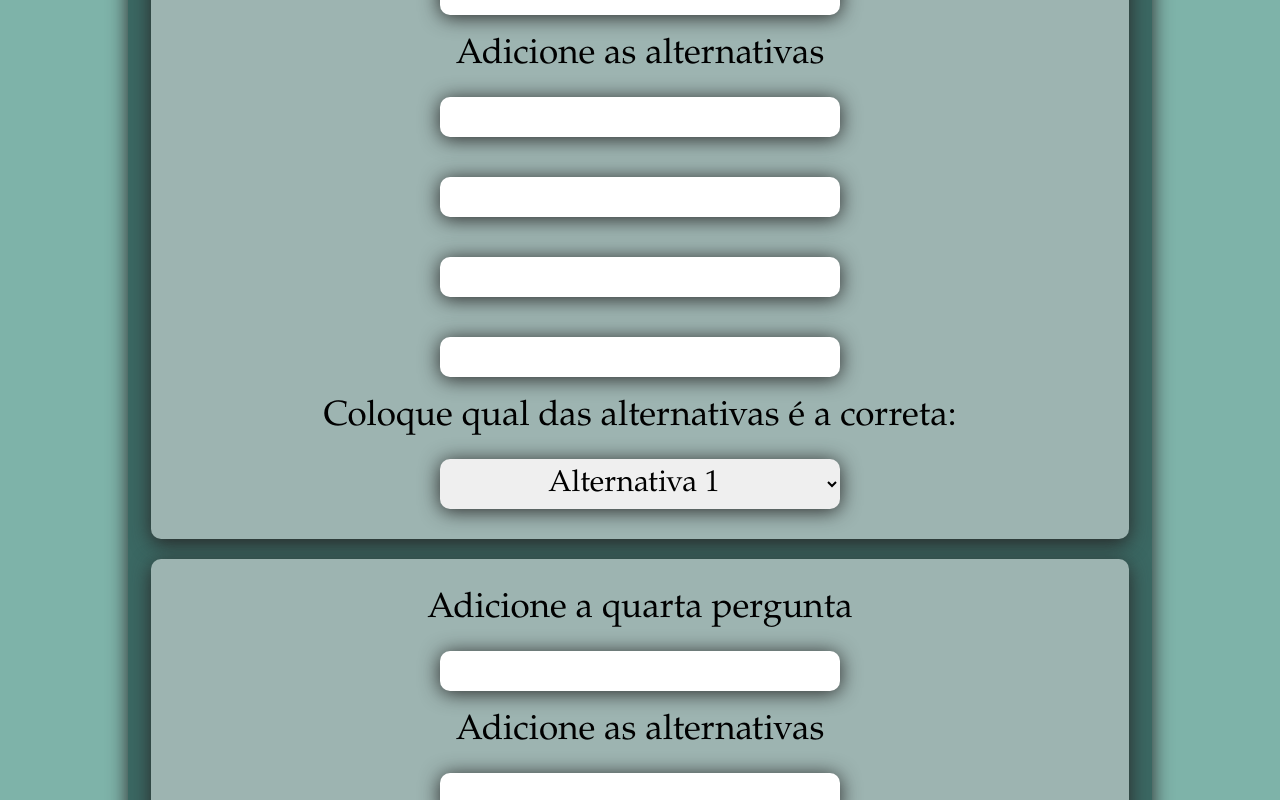
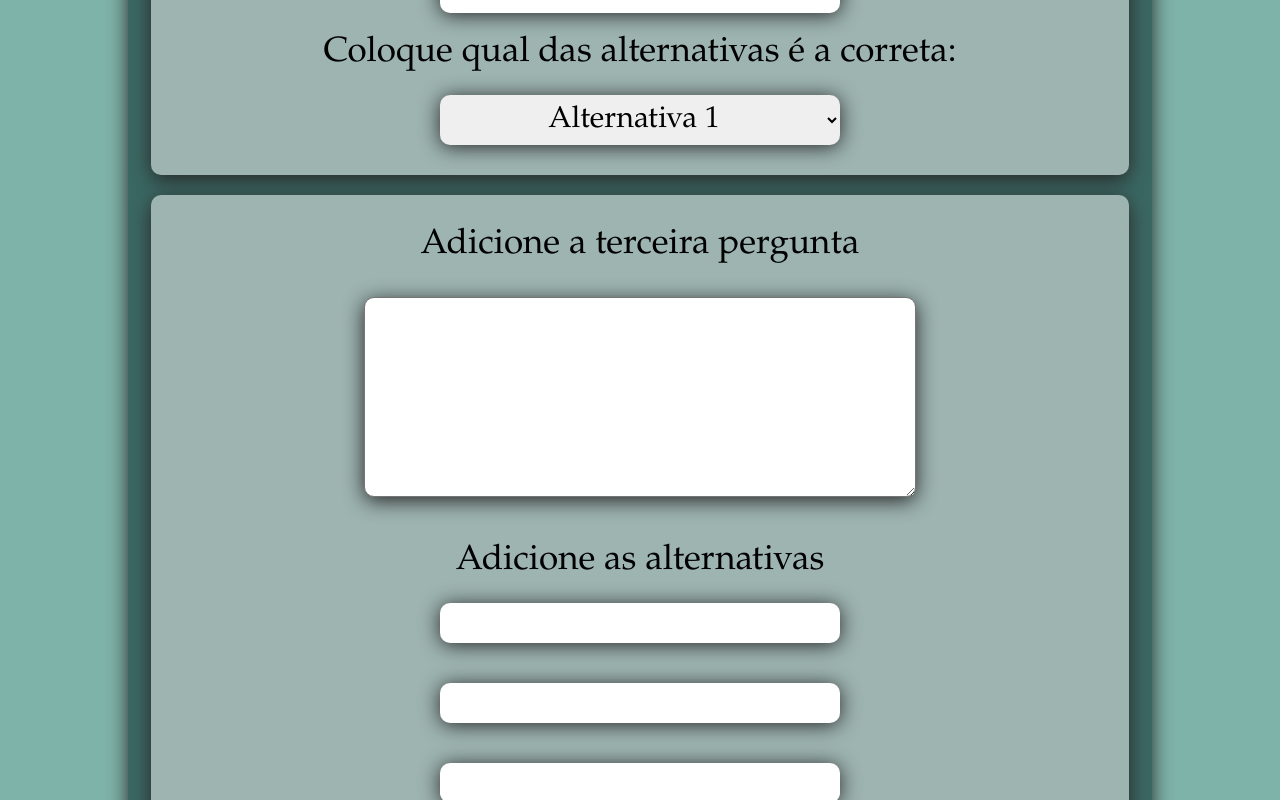
Before and after one commit to Bob-Cafezento/Front, a Vue app: page /adicionarformulario in a window 1280 px wide. Shown: the part 2000-2800 px from the top of the page. Built offline with nearby package versions, Linux system fonts and the light colour scheme.

Commit message:
Terminado o form e o cont

```diff
--- a/src/views/AdicionarFormularioView.vue
+++ b/src/views/AdicionarFormularioView.vue
@@ -4,17 +4,17 @@
         <main>
             <div class="box">
                 Adicione um Título para este Formulário<br>
-                <input type="text" v-model="formulario.titulo">
+                <input id="text" type="text" v-model="formulario.titulo">
             </div>
             <div class="box">
                 Adicione a primeira pergunta<br>
                 <textarea type="text" v-model="formulario.pergunta1"></textarea><br>
 
                 Adicione as alternativas<br>
-                <input type="text" v-model="formulario.alternativa1"><br>
-                <input type="text" v-model="formulario.alternativa2"><br>
-                <input type="text" v-model="formulario.alternativa3"><br>
-                <input type="text" v-model="formulario.alternativa4"><br>
+                <input id="text" type="text" v-model="formulario.alternativa1"><br>
+                <input id="text" type="text" v-model="formulario.alternativa2"><br>
+                <input id="text" type="text" v-model="formulario.alternativa3"><br>
+                <input id="text" type="text" v-model="formulario.alternativa4"><br>
 
                 Coloque qual das alternativas é a correta:<br>
                 <select name="select">
@@ -26,15 +26,15 @@
             </div>
             <div class="box">
                 Adicione a segunda pergunta<br>
-                <input type="text" v-model="pergunta2"><br>
+                <textarea type="text" v-model="formulario.pergunta2"></textarea><br>
 
                 Adicione as alternativas<br>
-                <input type="text" v-model="formulario.alternativa5"><br>
-                <input type="text" v-model="formulario.alternativa6"><br>
-                <input type="text" v-model="formulario.alternativa7"><br>
-                <input type="text" v-model="formulario.alternativa8"><br>
+                <input id="text" type="text" v-model="formulario.alternativa5"><br>
+                <input id="text" type="text" v-model="formulario.alternativa6"><br>
+                <input id="text" type="text" v-model="formulario.alternativa7"><br>
+                <input id="text" type="text" v-model="formulario.alternativa8"><br>
 
-                Coloque qual das alternativas é a correta:<br><br>
+                Coloque qual das alternativas é a correta:<br>
                 <select name="select">
                     <option value="valor1" selected>Alternativa 1</option>
                     <option value="valor2" >Alternativa 2</option>
@@ -44,13 +44,13 @@
             </div>
             <div class="box">
                 Adicione a terceira pergunta<br>
-                <input type="text" v-model="formulario.pergunta3"><br>
+                <textarea type="text" v-model="formulario.pergunta3"></textarea><br>
 
                 Adicione as alternativas<br>
-                <input type="text" v-model="formulario.alternativa9"><br>
-                <input type="text" v-model="formulario.alternativa10"><br>
-                <input type="text" v-model="formulario.alternativa11"><br>
-                <input type="text" v-model="formulario.alternativa12"><br>
+                <input id="text" type="text" v-model="formulario.alternativa9"><br>
+                <input id="text" type="text" v-model="formulario.alternativa10"><br>
+                <input id="text" type="text" v-model="formulario.alternativa11"><br>
+                <input id="text" type="text" v-model="formulario.alternativa12"><br>
 
                 Coloque qual das alternativas é a correta:<br>
                 <select name="select">
@@ -62,13 +62,13 @@
             </div>
             <div class="box">
                 Adicione a quarta pergunta<br>
-                <input type="text" v-model="formulario.pergunta4"><br>
+                <textarea type="text" v-model="formulario.pergunta4"></textarea><br>
 
                 Adicione as alternativas<br>
-                <input type="text" v-model="formulario.alternativa13"><br>
-                <input type="text" v-model="formulario.alternativa14"><br>
-                <input type="text" v-model="formulario.alternativa15"><br>
-                <input type="text" v-model="formulario.alternativa16"><br>
+                <input id="text" type="text" v-model="formulario.alternativa13"><br>
+                <input id="text" type="text" v-model="formulario.alternativa14"><br>
+                <input id="text" type="text" v-model="formulario.alternativa15"><br>
+                <input id="text" type="text" v-model="formulario.alternativa16"><br>
 
                 Coloque qual das alternativas é a correta:<br>
                 <select name="select">
@@ -80,13 +80,13 @@
             </div>
             <div class="box">
                 Adicione a quinta pergunta <br>
-                <input type="text" v-model="formulario.pergunta5"><br>
+                <textarea type="text" v-model="formulario.pergunta5"></textarea><br>
 
                 Adicione as alternativas<br>
-                <input type="text" v-model="formulario.alternativa17"><br>
-                <input type="text" v-model="formulario.alternativa18"><br>
-                <input type="text" v-model="formulario.alternativa19"><br>
-                <input type="text" v-model="formulario.alternativa20"><br>
+                <input id="text" type="text" v-model="formulario.alternativa17"><br>
+                <input id="text" type="text" v-model="formulario.alternativa18"><br>
+                <input id="text" type="text" v-model="formulario.alternativa19"><br>
+                <input id="text" type="text" v-model="formulario.alternativa20"><br>
 
                 Coloque qual das alternativas é a correta:<br>
                 <select name="select">
@@ -94,7 +94,11 @@
                     <option value="valor2" >Alternativa 2</option>
                     <option value="valor3">Alternativa 3</option>
                     <option value="valor3">Alternativa 4</option>
-                </select>
+                </select><br>
+            </div>
+            <div class="box">
+                Quando o Formulário e o conteúdo estiverem prontos, clique abaixo para salvar:<br>
+                <input type="submit" class="submit">
             </div>
         </main>
 
@@ -110,29 +114,30 @@
             <div><input type="radio" class="radio" name="Pergunta1" value="">{{ formulario.alternativa4 }}</div><br>
             <!--Segunda pergunta-->
             {{ formulario.pergunta2 }}<br>
-            <div><input type="radio" class="radio" name="Pergunta" value="">{{ formulario.alternativa5 }}</div><br>
-            <div><input type="radio" class="radio" name="Pergunta" value="">{{ formulario.alternativa6 }}</div><br>
-            <div><input type="radio" class="radio" name="Pergunta" value="">{{ formulario.alternativa7 }}</div><br>
-            <div><input type="radio" class="radio" name="Pergunta" value="">{{ formulario.alternativa8 }}</div><br>
+            <div><input type="radio" class="radio" name="Pergunta2" value="">{{ formulario.alternativa5 }}</div><br>
+            <div><input type="radio" class="radio" name="Pergunta2" value="">{{ formulario.alternativa6 }}</div><br>
+            <div><input type="radio" class="radio" name="Pergunta2" value="">{{ formulario.alternativa7 }}</div><br>
+            <div><input type="radio" class="radio" name="Pergunta2" value="">{{ formulario.alternativa8 }}</div><br>
             <!--Terceira pergunta-->
             {{ formulario.pergunta3 }}<br>
-            <div><input type="radio" class="radio" name="Pergunta" value="">{{ formulario.alternativa9 }}</div><br>
-            <div><input type="radio" class="radio" name="Pergunta" value="">{{ formulario.alternativa10 }}</div><br>
-            <div><input type="radio" class="radio" name="Pergunta" value="">{{ formulario.alternativa11 }}</div><br>
-            <div><input type="radio" class="radio" name="Pergunta" value="">{{ formulario.alternativa12 }}</div><br>
+            <div><input type="radio" class="radio" name="Pergunta3" value="">{{ formulario.alternativa9 }}</div><br>
+            <div><input type="radio" class="radio" name="Pergunta3" value="">{{ formulario.alternativa10 }}</div><br>
+            <div><input type="radio" class="radio" name="Pergunta3" value="">{{ formulario.alternativa11 }}</div><br>
+            <div><input type="radio" class="radio" name="Pergunta3" value="">{{ formulario.alternativa12 }}</div><br>
             <!--Quarta pergunta-->
             {{ formulario.pergunta4 }}<br>
-            <div><input type="radio" class="radio" name="Pergunta" value="">{{ formulario.alternativa13 }}</div><br>
-            <div><input type="radio" class="radio" name="Pergunta" value="">{{ formulario.alternativa14 }}</div><br>
-            <div><input type="radio" class="radio" name="Pergunta" value="">{{ formulario.alternativa15 }}</div><br>
-            <div><input type="radio" class="radio" name="Pergunta" value="">{{ formulario.alternativa16 }}</div><br>
+            <div><input type="radio" class="radio" name="Pergunta4" value="">{{ formulario.alternativa13 }}</div><br>
+            <div><input type="radio" class="radio" name="Pergunta4" value="">{{ formulario.alternativa14 }}</div><br>
+            <div><input type="radio" class="radio" name="Pergunta4" value="">{{ formulario.alternativa15 }}</div><br>
+            <div><input type="radio" class="radio" name="Pergunta4" value="">{{ formulario.alternativa16 }}</div><br>
             <!--Segunda pergunta-->
             {{ formulario.pergunta5 }}<br>
-            <div><input type="radio" class="radio" name="Pergunta" value="">{{ formulario.alternativa17 }}<br></div>
-            <div><input type="radio" class="radio" name="Pergunta" value="">{{ formulario.alternativa18 }}</div><br>
-            <div><input type="radio" class="radio" name="Pergunta" value="">{{ formulario.alternativa19 }}</div><br>
-            <div><input type="radio" class="radio" name="Pergunta" value="">{{ formulario.alternativa20 }}</div><br>
+            <div><input type="radio" class="radio" name="Pergunta5" value="">{{ formulario.alternativa17 }}</div><br>
+            <div><input type="radio" class="radio" name="Pergunta5" value="">{{ formulario.alternativa18 }}</div><br>
+            <div><input type="radio" class="radio" name="Pergunta5" value="">{{ formulario.alternativa19 }}</div><br>
+            <div><input type="radio" class="radio" name="Pergunta5" value="">{{ formulario.alternativa20 }}</div><br>
         </main>
+
     </div>
 </template>
 
@@ -149,26 +154,30 @@ export default {
 </script>
 
 <style scoped>
+    .resumo{
+        display: flex;
+        align-items: flex-start;
+        white-space: pre-line;
+    }
     .box{
         width: 100%;
-    }
-    .resumo{
-        white-space: pre-line;
     }
     .titulo{
         font-size: 50px;
     }
+    .submit{
+        background-color: rgb(18, 151, 177)
+    }
+
     h1{
         padding: 0;
         margin-top: 20px;
     }
     h3{
-        margin-top: 20px;
-        padding-bottom: 20px;
-    }
-    h4{
-        font-family: garamond;
-        font-size: 30px;
+        margin-top: 0;
+        border-radius: 10px;
+        text-align: center;
+        box-shadow: 0 2px 20px var(--preto-claro);
     }
     select{
         margin-top: 20px;
@@ -195,10 +204,14 @@ export default {
         font-size: 30px;
         box-shadow: 0 2px 20px var(--preto-claro);
     }
+    input#text:hover{
+        box-shadow: 0 4px 40px var(--preto-claro);
+    }
     .radio{
+        margin-left: 50px;
         size-adjust: border;
         width: 42px;
-        margin: 0;
+        margin-top: 0;
         border: none;
         border-radius: 10px;
         font-family: Garamond;
@@ -206,23 +219,30 @@ export default {
         box-shadow: none;
     }
 
-    input:hover{
-        box-shadow: 0 4px 60px var(--preto-claro);
-    }
-    .radio:hover{
-        border-radius: 100%;
-        box-shadow: 0 4px 60px var(--preto-claro);
-    }
-
     textarea{
-        width: 1000px;
-        height: 100px;
+        margin: 30px;
+        width: 60%;
+        height: 200px;
         border-radius: 10px;
         font-family: Garamond;
-        font-size: 30px;
+        font-size: 20px;
         box-shadow: 0 4px 20px var(--preto-claro);
     }
     textarea:hover{
         box-shadow: 0 4px 60px var(--preto-claro);
     }
+    body::-webkit-scrollbar {
+        width: 15px;
+    }
+
+    body::-webkit-scrollbar-track {
+        background: var(--branco-esverdeado);
+        border-left: 1px solid var(--preto-claro);
+    }
+
+    body::-webkit-scrollbar-thumb {
+        background-color: var(--verde-claro);
+        border-radius: 7px;
+        border: 2px solid var(--preto-claro);
+    }
 </style>
```
Also changed, not shown: src/views/AdicionarConteudoView.vue (+13 -11 lines), 1 other file (tests, documents, lock files or other folders).
